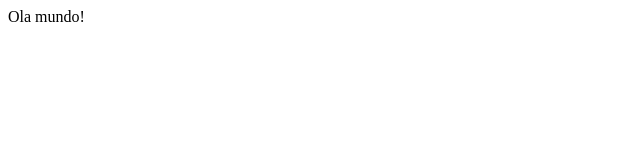
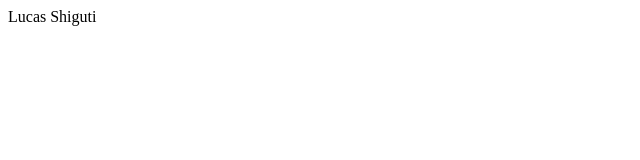
Before and after one commit to lucasshiguti/Projeto, a plain HTML site: page index.html in a window 1280 px wide. Shown: the full height of the page, 0-640 px from the left. Drawn offline with Linux system fonts and the light colour scheme.

Commit message:
Update index.html

```diff
--- a/index.html
+++ b/index.html
@@ -5,6 +5,6 @@
 <title>Projeto Novo</title>
 </head>
 <body>
-Ola mundo!
+Lucas Shiguti
 </body>
 </html>
```
